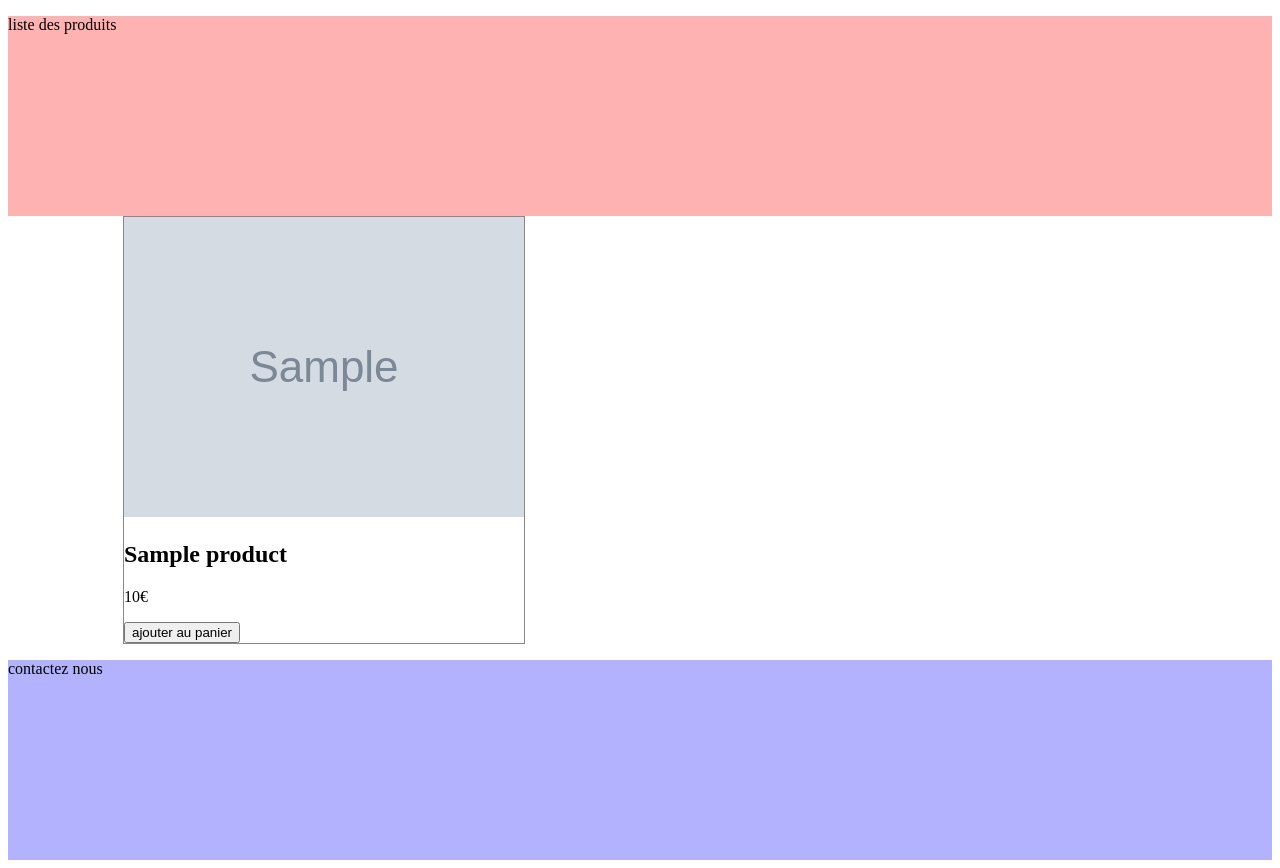
After one commit to Amina-rhouma/patisserie_symfony, a Symfony app: template templates/product/productCakeList.html.twig in a window 1280 px wide. The commit adds this page. Run offline with Twig, Linux system fonts and the light colour scheme; the template is opened without the code that fills it: most values are stand-ins (such as "Sample title", 1, 10 or a date in 2020); grey boxes marked "Sample" are stand-in pictures; some libraries are stand-ins or nearby versions.

Commit message:
on a fait une liste de produit avec un model produit et css lliste produit

```diff
--- /dev/null
+++ b/public/css/product-list.css
@@ -0,0 +1,21 @@
+.product-list {
+  display: flex;
+  flex-wrap: wrap;
+}
+.product-list .item {
+  flex: 0 100%;
+}
+.product-list .item .product {
+  border: 1px solid #888888;
+  max-width: 400px;
+  margin: 0 auto;
+}
+.product-list .item .product img {
+  width: 100%;
+}
+
+@media only screen and (min-width: 768px) {
+  .product-list .item {
+    flex: 0 50%;
+  }
+}
--- a/templates/base.html.twig
+++ b/templates/base.html.twig
@@ -8,7 +8,18 @@
         {% endblock %}
     </head>
     <body>
+        {% block header %}
+            {% include 'header.html.twig' %}
+        {% endblock %}
+
+        <main>
         {% block body %}{% endblock %}
+        </main>
+
+        {% block footer %}
+            {% include 'footer.html.twig' %}
+        {% endblock %}
+
         {% block javascripts %}{% endblock %}
     </body>
 </html>
--- /dev/null
+++ b/templates/footer.html.twig
@@ -0,0 +1,3 @@
+<footer>
+    <p>contactez nous</p>
+</footer>
--- /dev/null
+++ b/templates/header.html.twig
@@ -0,0 +1,3 @@
+<header>
+    <p>liste des produits</p>
+</header>
--- /dev/null
+++ b/templates/product/productCakeList.html.twig
@@ -0,0 +1,22 @@
+{% extends "base.html.twig" %}
+{% block title %}liste des gateaux{% endblock %}
+{% block stylesheets %}
+    {{ parent() }}
+
+    <link rel="stylesheet" type="text/css" href="{{ asset('css/product-list.css') }}" />
+{% endblock %}
+
+{% block body %}
+    <div class="product-list">
+        {% for item in productList %}
+        <div class="item">
+            <div class="product">
+                <img src="{{ asset(item.getImagePath()) }}">
+                <h2>{{ item.getTitle() }}</h2>
+                <p>{{ item.getPrice() }}€</p>
+                <button>ajouter au panier</button>
+            </div>
+        </div>
+        {% endfor %}
+    </div>
+{% endblock %}
```
Also changed, not shown: src/Controller/ProductCakeListController.php (added, +33 -0 lines), src/Model/Product.php (added, +39 -0 lines), templates/product/product.html.twig (+0 -8 lines), public/images/produits/gateau-chocolat.jpg (added), public/images/produits/gateau-citron.jpg (added), public/images/produits/gateau-fraise.jpg (added), public/images/produits/gateau-vanille.jpg (added).
